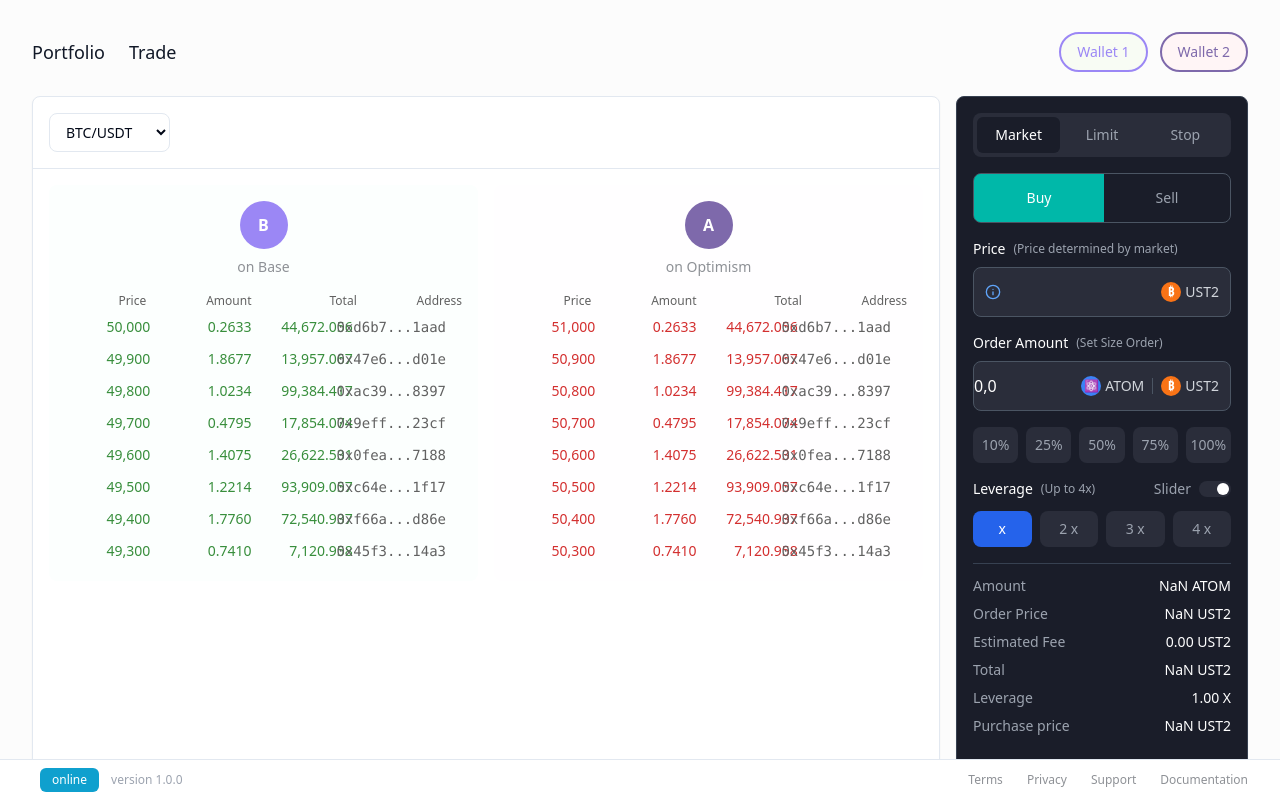
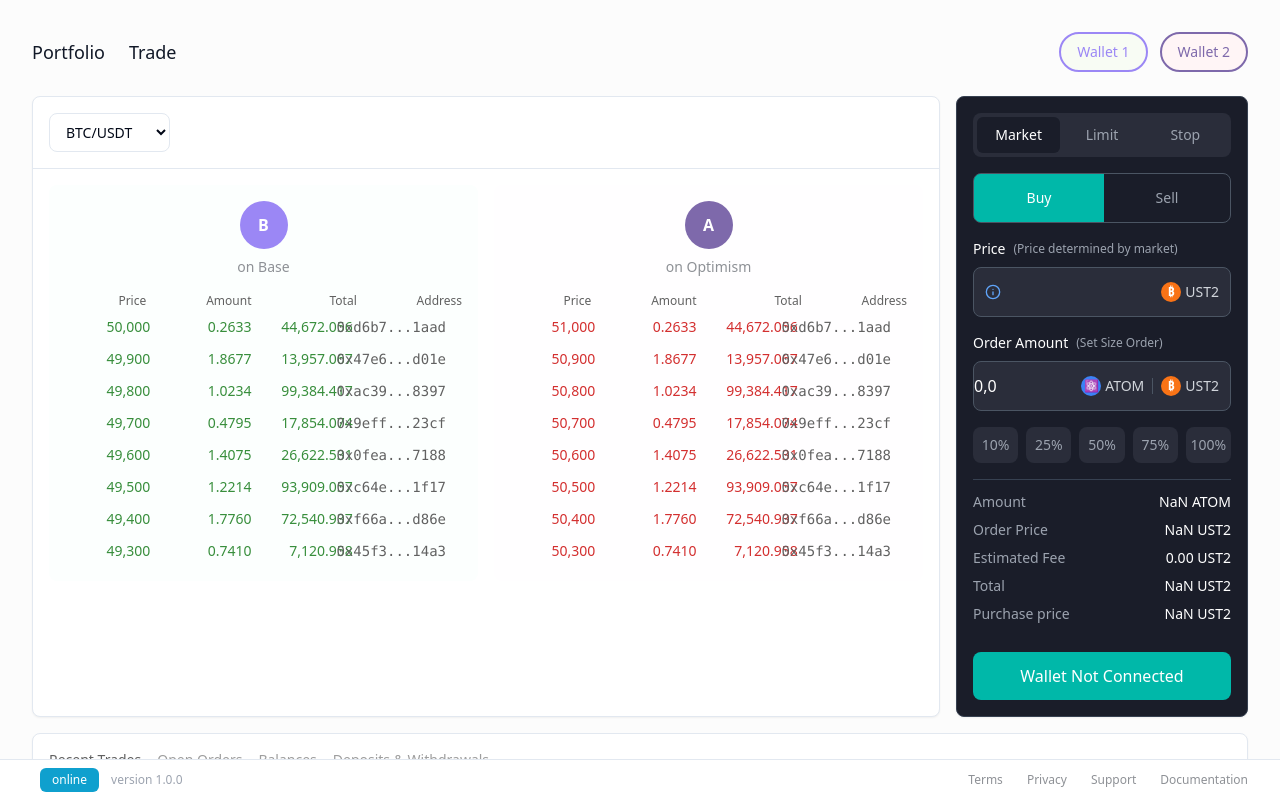
Before and after one commit to aspensprotocol/tradeglance-ui, a React (Vite) app: page / in a window 1280 px wide. Shown: the top 798 px of the page. Built offline with nearby package versions, Linux system fonts and the light colour scheme.

Commit message:
Remove Leverage section from TradeForm
Removed the Leverage section and its options from the TradeForm component.

```diff
--- a/src/components/TradeForm.tsx
+++ b/src/components/TradeForm.tsx
@@ -14,14 +14,10 @@ const TradeForm = ({ selectedPair }: TradeFormProps) => {
   const [amount, setAmount] = useState("0,0");
   const [price, setPrice] = useState("");
   const [percentageValue, setPercentageValue] = useState(0);
-  const [leverageValue, setLeverageValue] = useState([1]);
-  const [selectedLeverage, setSelectedLeverage] = useState("x");
 
   const handlePercentageClick = (percentage: number) => {
     setPercentageValue(percentage);
   };
-
-  const leverageOptions = ["x", "2 x", "3 x", "4 x"];
 
   return (
     <div className="h-full bg-[#1a1d29] rounded-lg shadow-sm border border-gray-700 animate-fade-in text-white">
@@ -144,39 +140,6 @@ const TradeForm = ({ selectedPair }: TradeFormProps) => {
           ))}
         </div>
 
-        {/* Leverage Section */}
-        <div className="space-y-3">
-          <div className="flex items-center justify-between">
-            <div className="flex items-center gap-2">
-              <label className="text-sm font-medium text-white">Leverage</label>
-              <span className="text-xs text-gray-400">(Up to 4x)</span>
-            </div>
-            <div className="flex items-center gap-2">
-              <span className="text-sm text-gray-400">Slider</span>
-              <div className="w-8 h-4 bg-[#2a2d3a] rounded-full relative">
-                <div className="w-3 h-3 bg-white rounded-full absolute top-0.5 right-0.5"></div>
-              </div>
-            </div>
-          </div>
-
-          <div className="flex gap-2">
-            {leverageOptions.map((leverage) => (
-              <button
-                key={leverage}
-                onClick={() => setSelectedLeverage(leverage)}
-                className={cn(
-                  "flex-1 py-2 text-sm rounded-lg transition-colors",
-                  selectedLeverage === leverage
-                    ? "bg-blue-600 text-white"
-                    : "bg-[#2a2d3a] text-gray-400 hover:text-white hover:bg-[#3a3d4a]"
-                )}
-              >
-                {leverage}
-              </button>
-            ))}
-          </div>
-        </div>
-
         {/* Order Summary */}
         <div className="space-y-2 py-3 border-t border-gray-700">
           <div className="flex justify-between text-sm">
@@ -196,10 +159,6 @@ const TradeForm = ({ selectedPair }: TradeFormProps) => {
             <span className="text-white">NaN UST2</span>
           </div>
           <div className="flex justify-between text-sm">
-            <span className="text-gray-400">Leverage</span>
-            <span className="text-white">1.00 X</span>
-          </div>
-          <div className="flex justify-between text-sm">
             <span className="text-gray-400">Purchase price</span>
             <span className="text-white">NaN UST2</span>
           </div>
```
